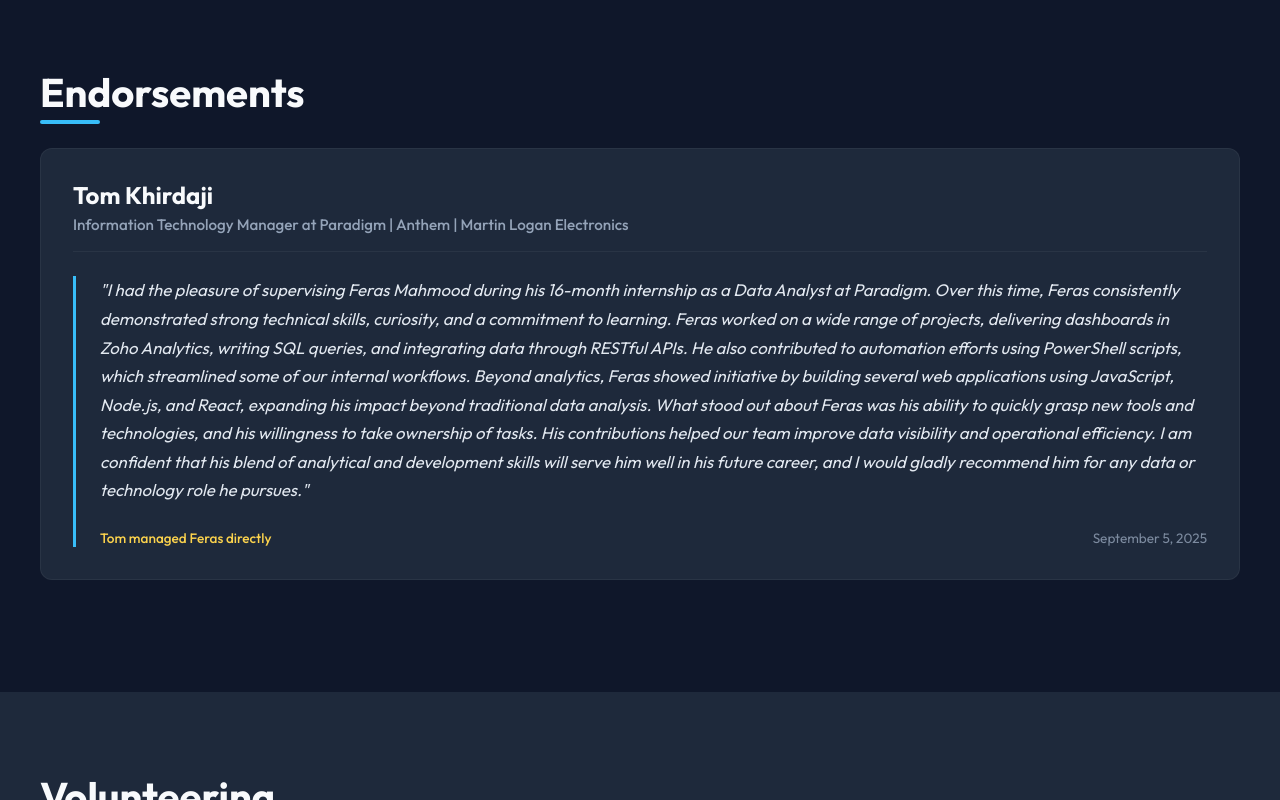
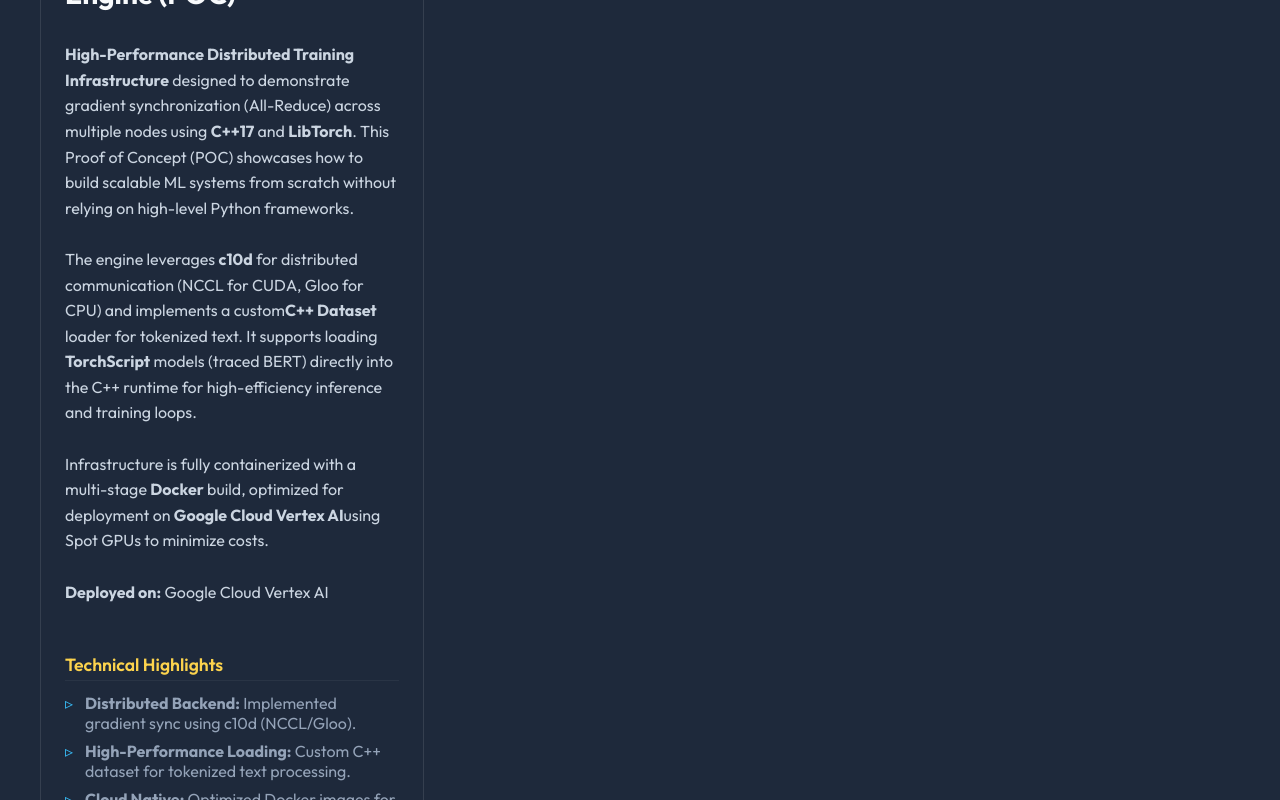
Before and after one commit to Ferasman979/Persona-Portfolio-website, a Next.js app: page / in a window 1280 px wide. Shown: the part 4300-5100 px from the top of the page. Built offline with nearby package versions, Linux system fonts and the light colour scheme.

Commit message:
feat: add Sync-Engine project card

```diff
--- a/src/app/page.tsx
+++ b/src/app/page.tsx
@@ -241,6 +241,49 @@
               }
             ]}
           />
+          <ProjectCard
+            title="C++ Distributed Gradient Sync-Engine (POC)"
+            status="In Progress"
+            description={
+              <div className="space-y-4">
+                <p>
+                  <strong>High-Performance Distributed Training Infrastructure</strong> designed to demonstrate gradient synchronization (All-Reduce)
+                  across multiple nodes using <strong>C++17</strong> and <strong>LibTorch</strong>. This Proof of Concept (POC) showcases how to build scalable
+                  ML systems from scratch without relying on high-level Python frameworks.
+                </p>
+                <br />
+                <p>
+                  The engine leverages <strong>c10d</strong> for distributed communication (NCCL for CUDA, Gloo for CPU) and implements a custom
+                  <strong>C++ Dataset</strong> loader for tokenized text. It supports loading <strong>TorchScript</strong> models (traced BERT) directly
+                  into the C++ runtime for high-efficiency inference and training loops.
+                </p>
+                <br />
+                <p>
+                  Infrastructure is fully containerized with a multi-stage <strong>Docker</strong> build, optimized for deployment on <strong>Google Cloud Vertex AI</strong>
+                  using Spot GPUs to minimize costs.
+                </p>
+                <p className="mt-2 text-sm text-gray-400">
+                  <br />
+                  <strong>Deployed on:</strong> Google Cloud Vertex AI
+                </p>
+              </div>
+            }
+            githubLink="https://github.com/Ferasman979/Sync-Engine"
+            technologies={[
+              "C++17", "LibTorch", "Google Cloud Vertex AI", "Docker", "CMake", "TorchScript", "c10d"
+            ]}
+            features={[
+              {
+                title: "Technical Highlights",
+                items: [
+                  <span key="1"><strong>Distributed Backend:</strong> Implemented gradient sync using c10d (NCCL/Gloo).</span>,
+                  <span key="2"><strong>High-Performance Loading:</strong> Custom C++ dataset for tokenized text processing.</span>,
+                  <span key="3"><strong>Cloud Native:</strong> Optimized Docker images for Vertex AI execution.</span>,
+                  <span key="4"><strong>Hybrid Workflow:</strong> Traced PyTorch models (Python) running in C++ environment.</span>
+                ]
+              }
+            ]}
+          />
           {showAllProjects && (
             <ProjectCard
               title="RetailStore Insights Chatbot"
```
